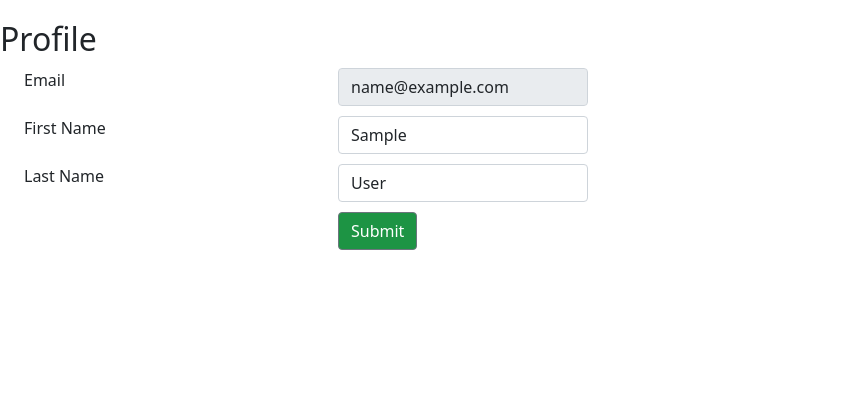
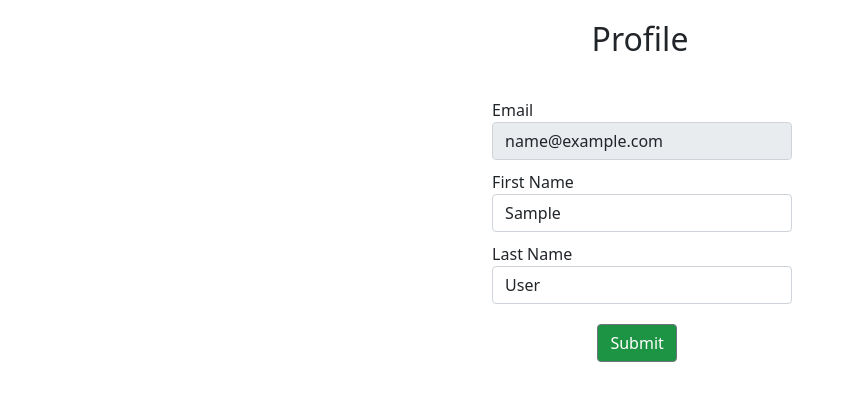
Before and after one commit to zTMXz/OCR_Scanner, a Django app: page /en/users/profile/ in a window 1280 px wide. Shown: the part 56-457 px from the top of the page, without its empty margins (0-852 px from the left). Run offline with Django 4.2, Linux system fonts and the light colour scheme; the visitor is signed in with stand-in values (Sample User, id 1); data that the repository does not hold is empty; some libraries are stand-ins or nearby versions.

Commit message:
upd design

```diff
--- a/scanner/templates/scanner/scan_success.html
+++ b/scanner/templates/scanner/scan_success.html
@@ -13,7 +13,7 @@
 
     <div class="container">
 
-        <h1 class="promo" style="text-align: center; margin-bottom: 30px">Succesfully uploaded: {{ scanner.description }}</h1>
+        <h1 class="promo" style="text-align: center; margin-bottom: 30px">{% trans 'Succesfully uploaded' %}: {{ scanner.description }}</h1>
 
         <div class="scan-border">
             <h3 style="text-align: center"> Your image </h3>
@@ -25,8 +25,8 @@
             <table class="table ph-ch-table">
                 <thead>
                 <tr>
-                    <th class="col-md-6" style="padding-left: 45px">Phrase</th>
-                    <th class="col-md-2">Chance</th>
+                    <th class="col-md-6" style="padding-left: 45px">{% trans 'Phrase' %}</th>
+                    <th class="col-md-2">{% trans 'Accuracy' %}</th>
                 </tr>
                 </thead>
                 <tbody>
--- a/static/css/profile_page.css
+++ b/static/css/profile_page.css
@@ -1,3 +1,19 @@
+.inputs {
+    display: flex;
+    justify-content: center;
+    margin: auto;
+
+    padding-left: 110px;
+}
+
+.btn-submit {
+    justify-content: center;
+    display: flex;
+    width: 290px;
+    margin-top: 20px;
+    margin-bottom: 40px;
+}
+
 .page-item .page-link {
     color: #076f96;
 }
@@ -19,3 +35,12 @@ a:active, a:focus {
     outline: 0 !important;
     box-shadow: 0 0 0 0 rgba(29, 148, 68, 1) !important;
 }
+
+
+form.hide-submit input[type="submit"] {
+    display: none;
+}
+
+svg {
+    cursor: pointer;
+}
--- a/templates/registration/profile.html
+++ b/templates/registration/profile.html
@@ -11,62 +11,54 @@
 
 {% block content %}
     <div style="margin-top: 20px;">
-        <h2>Profile</h2>
-        <div class="container-fluid">
+        <h2 style="text-align: center; margin-bottom: 30px">{% trans 'Profile' %}</h2>
+        <div class="inputs">
             {% if user.is_authenticated %}
                 <form action="{% url 'profile' %}" method="post">{% csrf_token %}
                     <div class="row" style="margin-top: 10px">
-                        <div class="col-sm-3">
+                        <div class="col-sm-4">
                             <label for="Email">Email</label>
                         </div>
                         <div class="col-sm-9" id="Email">
                             <input class="form-control" type="text" id="Email" name="email" readonly
-                                   style="width: 250px; text-align: left; cursor: pointer;"
+                                   style="width: 300px; text-align: left; cursor: pointer;"
                                    value={{ user.email }}>
                         </div>
                     </div>
 
                     <div class="row" style="margin-top: 10px">
-                        <div class="col-sm-3">
+                        <div class="col-sm-4">
                             <label for="id_first_name">{% trans 'First Name' %}</label>
                         </div>
                         <div class="col-sm-9" id="FirstName">
-                            <input style="width: 250px" class="form-control" type="text" name="first_name"
+                            <input style="width: 300px" class="form-control" type="text" name="first_name"
                                    id="id_first_name" placeholder="{% trans "First Name" %}"
                                    value={{ user.first_name }}>
                         </div>
                     </div>
 
                     <div class="row" style="margin-top: 10px">
-                        <div class="col-sm-3">
+                        <div class="col-sm-4">
                             <label for="id_last_name">{% trans 'Last Name' %}</label>
                         </div>
                         <div class="col-sm-9" id="LastName">
-                            <input style="width: 250px" class="form-control" type="text" name="last_name"
+                            <input style="width: 300px" class="form-control" type="text" name="last_name"
                                    id="id_last_name" placeholder="{% trans "Last Name" %}"
                                    value={{ user.last_name }}>
                         </div>
                     </div>
-
-                    <div class="row" style="margin-top: 10px">
-                        <div class="col-sm-3">
-                            <label for=""></label>
-                        </div>
-                        <div class="col-sm-9">
-                            <button type="submit" class="btn btn-info btn-outline-secondary"
-                                    style="background: #1d9444; color: white">{% trans "Submit" %}</button>
-                        </div>
+                    <div class="btn-submit">
+                        <button type="submit" class="btn btn-info btn-outline-secondary"
+                                style="background: #1d9444; color: white; margin: auto">{% trans "Submit" %}</button>
                     </div>
 
                 </form>
-
-
             {% endif %}
         </div>
 
         {% if scan_history %}
             <div>
-                <h2 style="margin-top: 40px">{% trans 'Scan History' %}</h2>
+                <h2 style="margin: 40px 0; text-align: center">{% trans 'Scan History' %}</h2>
 
                 <table class="table" id="table" style="width: 90%; margin: auto">
                     <thead>
@@ -103,10 +95,26 @@
                                 <a href="{{ scan.get_absolute_url }}"> {% trans 'More information' %} </a>
                             </td>
                             <td class="col-md-2">
-                                <form method="post" action="{% url 'delete_one' scan_id=scan.id %}">
+                                <form class="hide-submit" method="post" action="{% url 'delete_one' scan_id=scan.id %}">
                                     {% csrf_token %}
-                                    <button type="submit">{% trans 'Delete' %}</button>
-                                    <p>Заменить на иконку!</p>
+                                    <label>
+                                        <input style="cursor: pointer" type="submit"/>
+                                        <svg xmlns="http://www.w3.org/2000/svg" version="1.1"
+                                             xmlns:xlink="http://www.w3.org/1999/xlink"
+                                             xmlns:svgjs="http://svgjs.com/svgjs"
+                                             width="48" height="48" x="0" y="0" viewBox="0 0 512 512"
+                                             style="enable-background:new 0 0 512 512" xml:space="preserve" class=""><g><path fill="#62808c" d="M256 80h-32V32h-64v48h-32V0h128zm0 0" data-original="#62808c" class=""></path><path
+                                                fill="#e76e54"
+                                                d="M304 512H80c-26.508 0-48-21.492-48-48V128h320v336c0 26.508-21.492 48-48 48zm0 0"
+                                                data-original="#e76e54" class=""></path><path fill="#77959e"
+                                                                                              d="M384 160H0V96c0-17.672 14.328-32 32-32h320c17.672 0 32 14.328 32 32zm0 0"
+                                                                                              data-original="#77959e"
+                                                                                              class=""></path><path
+                                                fill="#ffffff"
+                                                d="M260 260c-6.246-6.246-16.375-6.246-22.625 0L196 301.375 154.625 260c-6.25-6.246-16.379-6.246-22.625 0s-6.246 16.375 0 22.625L173.375 324 132 365.375c-6.246 6.25-6.246 16.379 0 22.625s16.375 6.246 22.625 0L196 346.625 237.375 388c6.25 6.246 16.379 6.246 22.625 0s6.246-16.375 0-22.625L218.625 324 260 282.625c6.246-6.25 6.246-16.379 0-22.625zm0 0"
+                                                data-original="#ffffff" class=""></path></g>
+                                    </svg>
+                                    </label>
                                 </form>
                             </td>
                         </tr>
```
